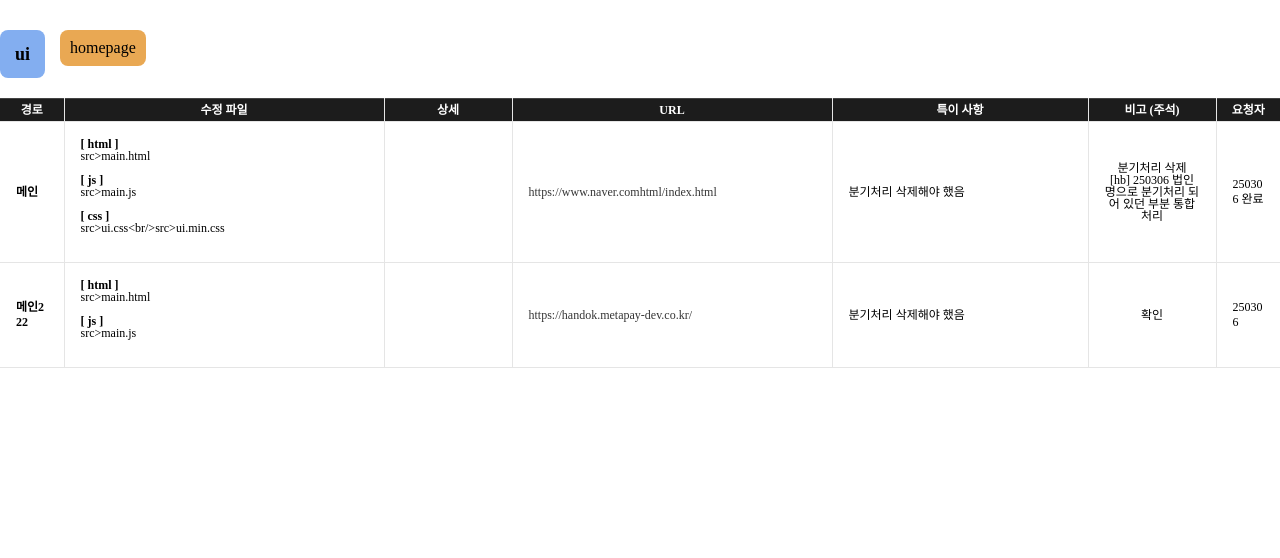
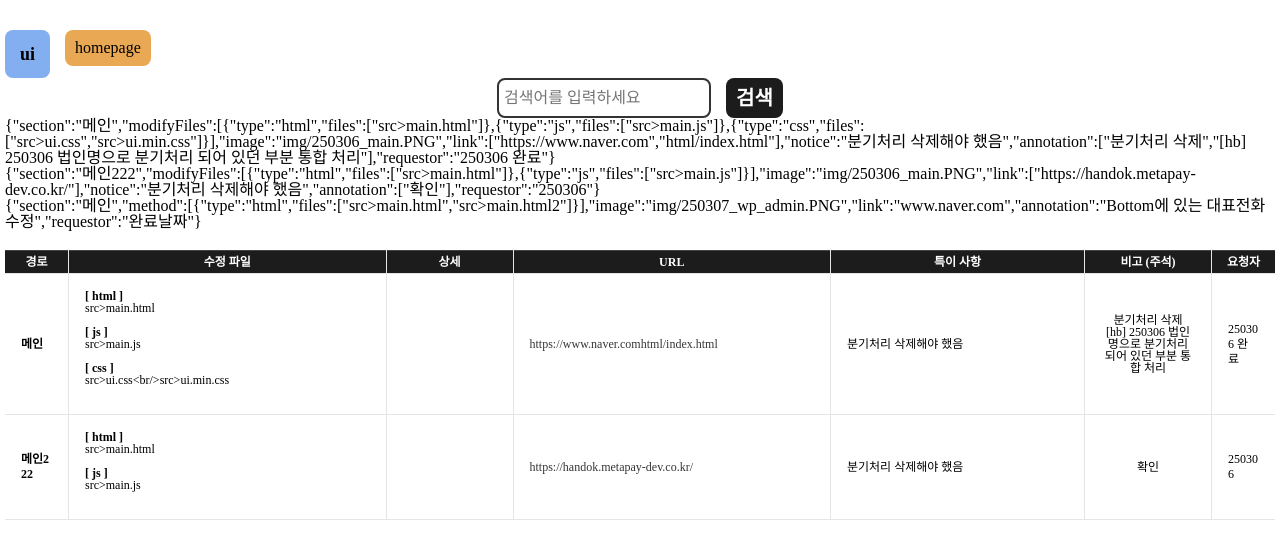
Before and after one commit to hyobiin/study, a React (Vite) app in the folder hb-work-list/: page / in a window 1280 px wide. Shown: the top 558 px of the page. Built offline with nearby package versions, Linux system fonts and the light colour scheme.

Commit message:
검색 로직 구상중_일단 데이터를 배열로 가져오는건 성공

```diff
--- a/hb-work-list/src/App.css
+++ b/hb-work-list/src/App.css
@@ -1,4 +1,4 @@
-body, div{margin:0;padding:0}
+body{margin:5px;}
 .wrap{overflow:hidden;padding:30px;background:unset;}
 .wrap h1{font-size:39px;font-weight:700;}
 .wrap h2{display:inline-block;position:relative;margin:35px 0;padding:10px;border-radius:8px;background:rgb(131, 174, 240);font-size:28px;font-weight:700;line-height:28px;}
@@ -46,6 +46,11 @@ table td p{position:relative;padding-left:15px;}
 table td p::before{content:'✔';position:absolute;left:0;top:0};
 a:focus{color:red;}
 .important{color:red;font-size:10px !important;}
+
+/* input */
+.search-box{display:flex;align-items:center;justify-content:center;gap:15px;}
+.search-box input{height:40px;padding:5px;border:2px solid #333;border-radius:8px;}
+.search-box .btn-search{padding:10px;border-radius:8px;background:#1c1c1c;font-size:20px;font-weight:700;color:#fff;}
 
 /* paging */
 /* body {
--- a/hb-work-list/src/components/Tab.jsx
+++ b/hb-work-list/src/components/Tab.jsx
@@ -1,7 +1,37 @@
-import React, { useState } from "react";
+import React, { useState, useRef } from "react";
 import { tabName, tabTh, tabData } from "../data/tabData";
 
 export default function TabComponent(){
+    ///// s === 검색 ===
+    const [searchTerm, setSearchTerm] = useState("");
+    const searchInpRef = useRef(null);
+
+    // 검색어 클릭시 검색어 설정
+    const handleSearch = () => {
+        if(searchInpRef.current){
+            setSearchTerm(searchInpRef.current.value.toLowerCase());
+        }
+    }
+
+    // 검색어가 포함된 데이터만 필터링
+    const isArray = Array.isArray(tabData); // 배열인지 확인
+    {
+        if(isArray){
+            console.log('배열');
+        }else{
+            const extractedValues = Object.values(tabData).flatMap(data =>
+                data.map(value => Object.values(value))
+            )
+            console.log(extractedValues)
+        }
+    }
+    const mergedData = Object.values(tabData).flat();
+    const filteredData = mergedData.filter(data =>
+        JSON.stringify(data).toLowerCase().includes(searchTerm)
+    )
+    ///// e === 검색 ===
+
+    ///// s === 탭 ===
     // tab-list
     const [activeTab, setActiveTab] = useState(0) // 현재 선택된 탭의 index
 
@@ -13,6 +43,7 @@ export default function TabComponent(){
     const tabDataKey = Object.keys(tabData);
 
     const tabThKey = Object.keys(tabTh);
+    ///// e === 탭 ===
 
     return(
         <>
@@ -26,6 +57,33 @@ export default function TabComponent(){
                     ))
                 }
             </ul>
+            <div className="search-box">
+                <input type="text" placeholder="검색어를 입력하세요" ref={searchInpRef}/>
+                <button className="btn-search" onClick={handleSearch}>검색</button>
+            </div>
+
+            {/* TODO 검색 로직
+                [o] 1. 데이터를 배열로 가져오기 (검색 로직에 사용하기 위함)
+                [ ] 1-1. 해당 탭 데이터만 배열로 가져오기
+                [ ] 2. 버튼을 눌렀을 때 input value 값을 가져와서 있는지 없는지 비교
+                [ ] 2-1. 값이 있으면 그 값이 있는 index를 찾아서 console로 출력
+                [ ] 2-2. 해당 index 값만 필터링하여 화면에 출력
+                [ ] 2-3. 검색 결과가 없을 경우 "검색 결과가 없습니다." 출력
+            */}
+            <ul>
+                {filteredData.length > 0
+                    ? (
+                        filteredData.map((data, index) => (
+                            <li key={index}>
+                                {JSON.stringify(data)}
+                            </li>
+                        ))
+                    ) : (
+                        <li>검색 결과가 없습니다.</li>
+                    )
+                }
+            </ul>
+
             <div className="tab-con-list">
                 {tabName.map((tab, index) => (
                     <div key={index}
--- a/hb-work-list/src/main.jsx
+++ b/hb-work-list/src/main.jsx
@@ -1,4 +1,3 @@
-import { StrictMode } from 'react'
 import { createRoot } from 'react-dom/client'
 import './index.css'
 import App from './App.jsx'
```
